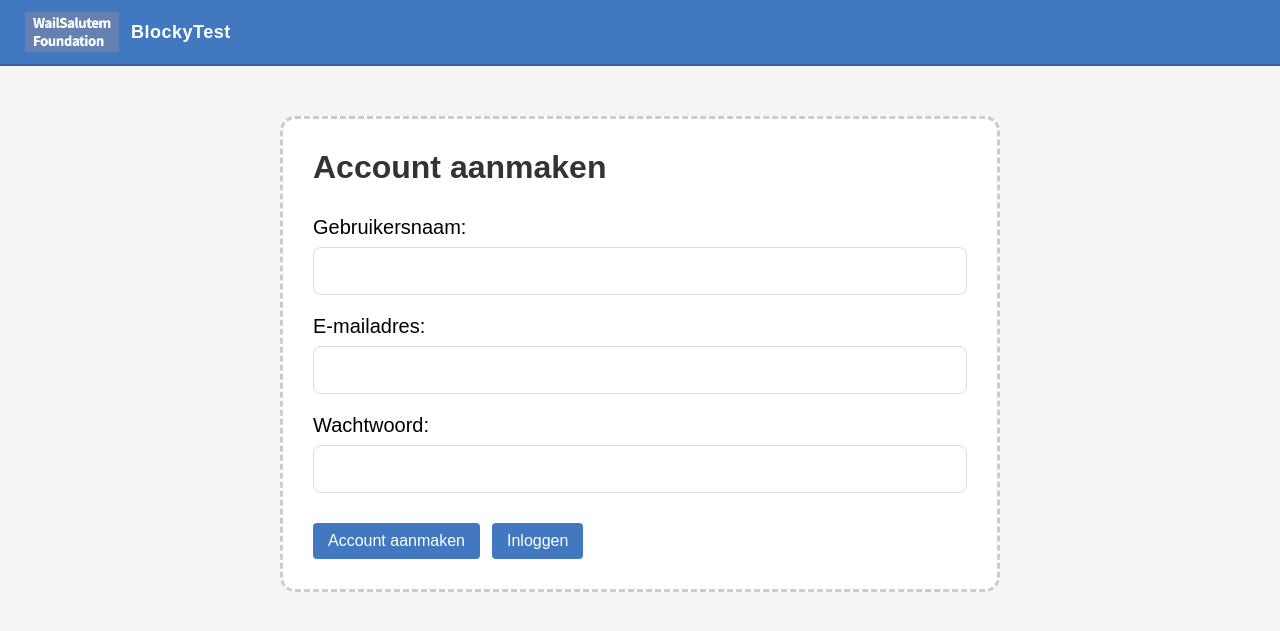
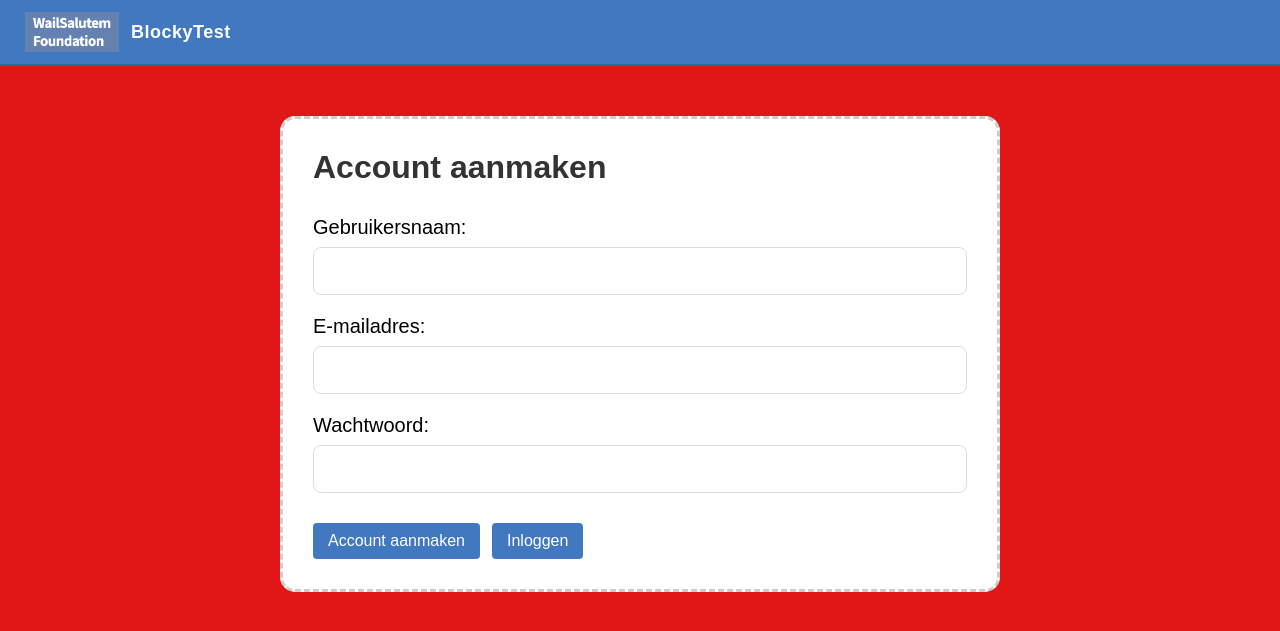
Before and after one commit to amiraelhafidi/BlockyTest, a Flask app: page /projects/register in a window 1280 px wide. Shown: the top 631 px of the page. Run offline with Flask 3, Linux system fonts and the light colour scheme.

Commit message:
fix: test CI/CD pipeline deploy

```diff
--- a/app/static/css/projects.css
+++ b/app/static/css/projects.css
@@ -1,7 +1,7 @@
 /* Algemene pagina-instellingen */
 body {
     margin: 0;
-    background-color: #f5f5f5;
+    background-color: #e11616;
     font-family: Arial, sans-serif;
 }
 
```
